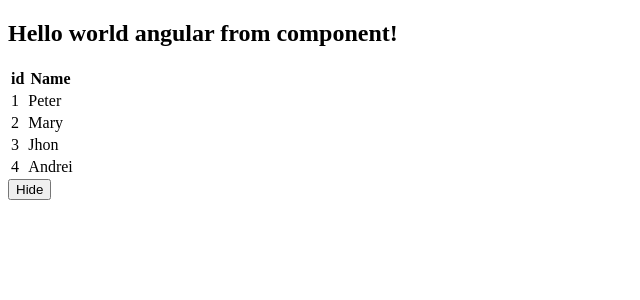
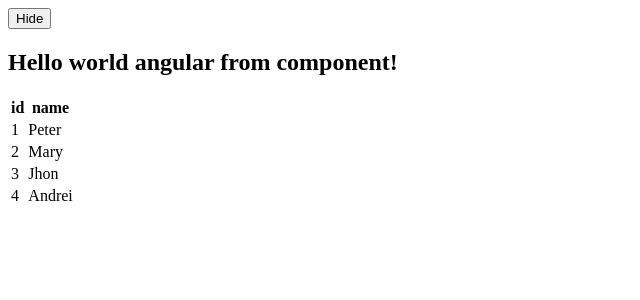
Before and after one commit to jonas-repo/AngularFrontendFullstack, an Angular app: page / in a window 1280 px wide. Both pictures are taken after a click on the button "Show". Shown: the top 300 px of the page, without its empty margins (0-640 px from the left). Built offline with nearby package versions, Linux system fonts and the light colour scheme.

Commit message:
using the new Angular native if/else/for

```diff
--- a/src/app/app.html
+++ b/src/app/app.html
@@ -1,4 +1,42 @@
-<div *ngIf="visible else notEnabled">
+<button (click)="setVisible()">
+  {{visible ? 'Hide':'Show'}}
+</button>
+
+@if (visible) {
+  <h2>{{title}}</h2>
+  @if (users != undefined && users.length > 0) {
+  <table>
+    <thead>
+      <tr>
+        <th>id</th>
+        <th>name</th>
+      </tr>
+    </thead>
+    <tbody>
+      @for (user of users; track $index) {
+         <tr>
+          <td>{{$index+1}}</td>
+          <td>{{user}}</td>
+        </tr>
+      }
+    </tbody>
+  </table>
+  }
+  @else {
+    <p>
+      Register doesn't exist
+    </p>
+  }
+
+
+}
+@else {
+  <h2>Sorry page not available</h2>
+}
+
+
+
+<!-- <div *ngIf="visible else notEnabled">
 
   <h2>{{title}}</h2>
 
@@ -24,7 +62,4 @@
 </div>
 <ng-template #notEnabled>
   <h2>Sorry page not available</h2>
-</ng-template>
-<button (click)="setVisible()">
-  {{visible ? 'Hide':'Show'}}
-</button>
+</ng-template> -->
```
